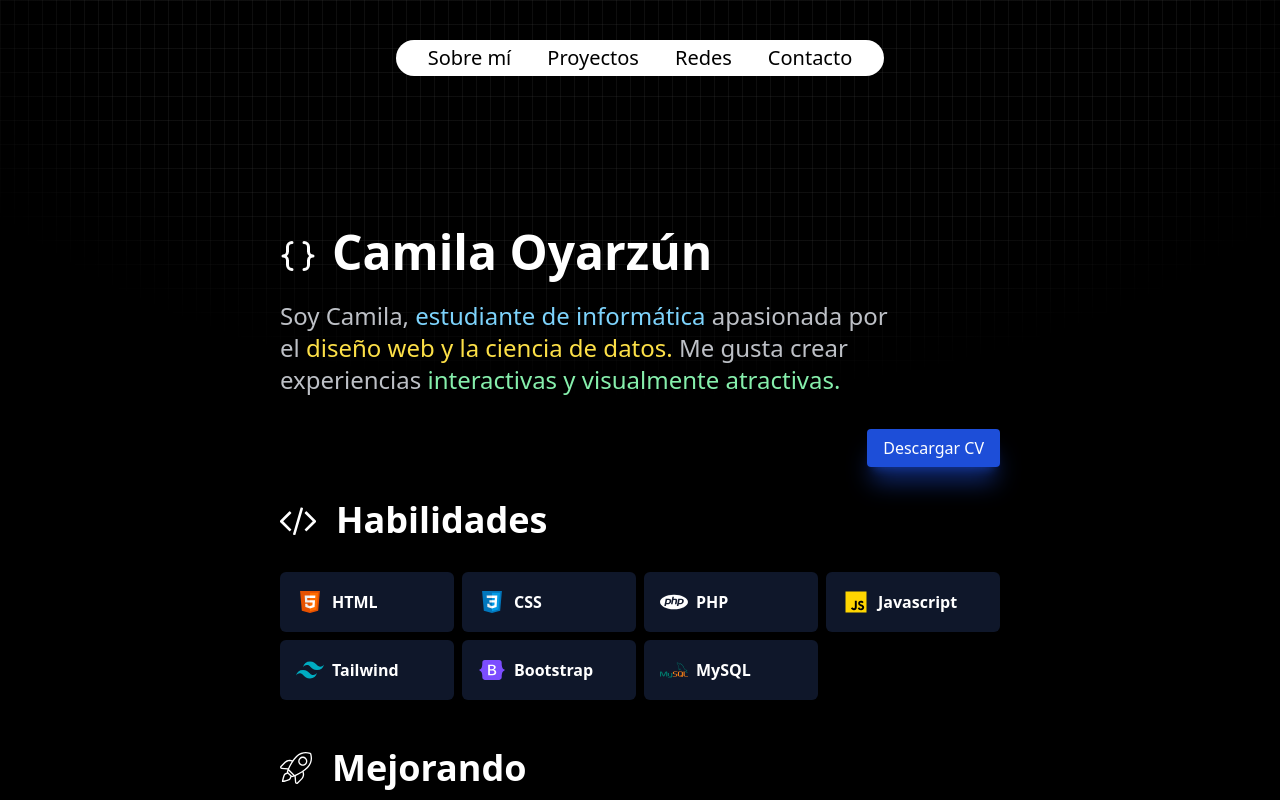
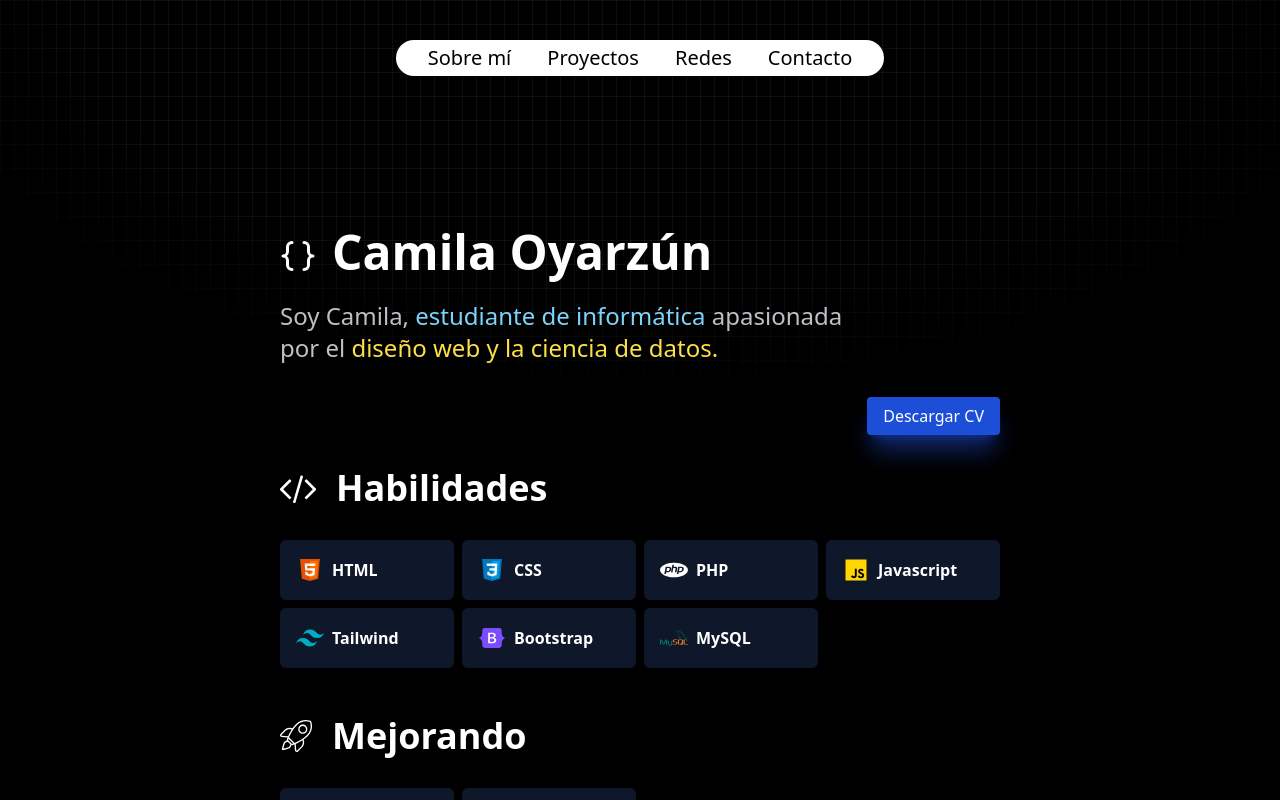
Before and after one commit to LouKamilah/Portfolio, a React (Vite) app: page / in a window 1280 px wide. Shown: the top 800 px of the page. Built offline with nearby package versions, Linux system fonts and the light colour scheme.

Commit message:
Update hero.jsx

```diff
--- a/src/components/hero.jsx
+++ b/src/components/hero.jsx
@@ -38,10 +38,6 @@ export function Hero() {
           <span className="text-yellow-300">
             diseño web y la ciencia de datos.
           </span>{" "}
-          Me gusta crear experiencias{" "}
-          <span className="text-green-300">
-            interactivas y visualmente atractivas.
-          </span>
         </p>
       </article>
     </section>
```
